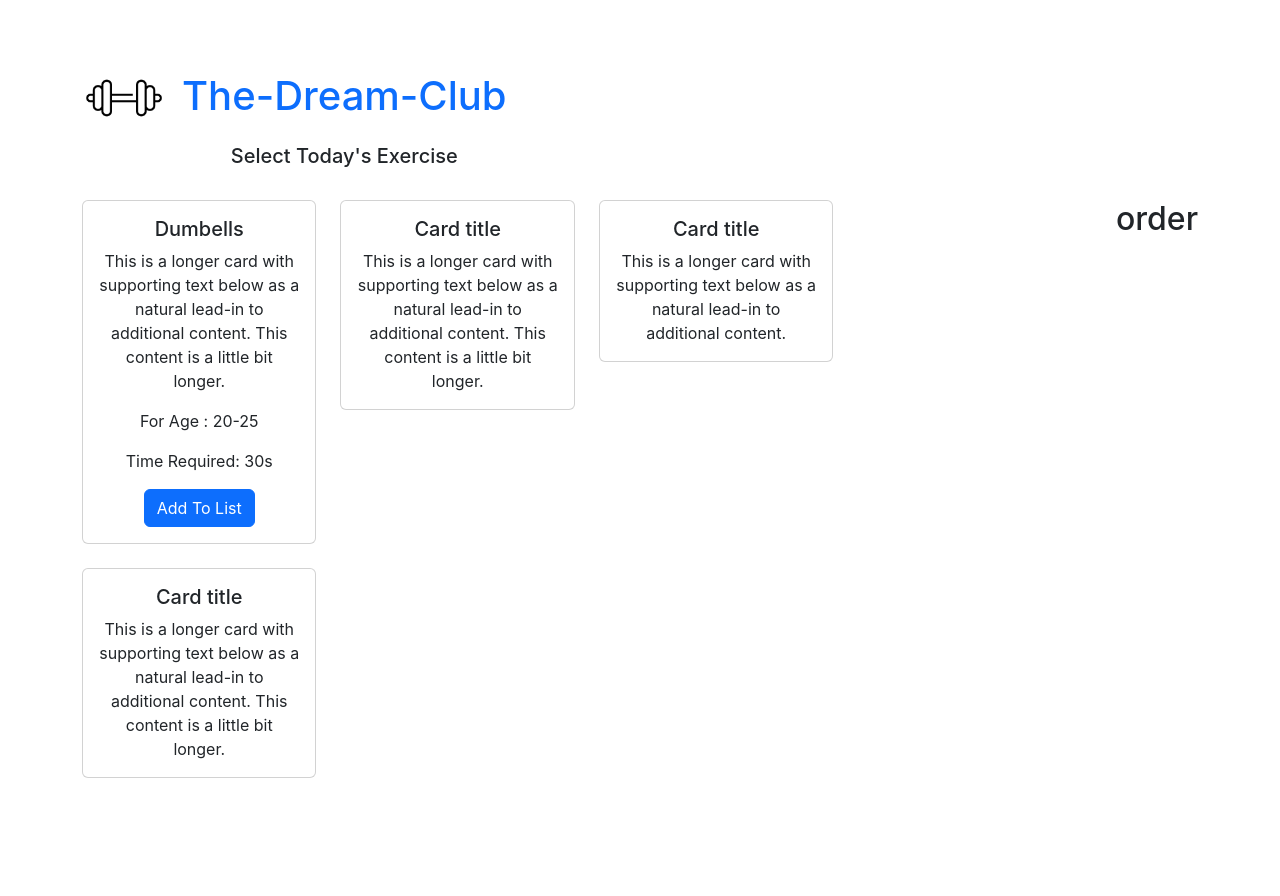
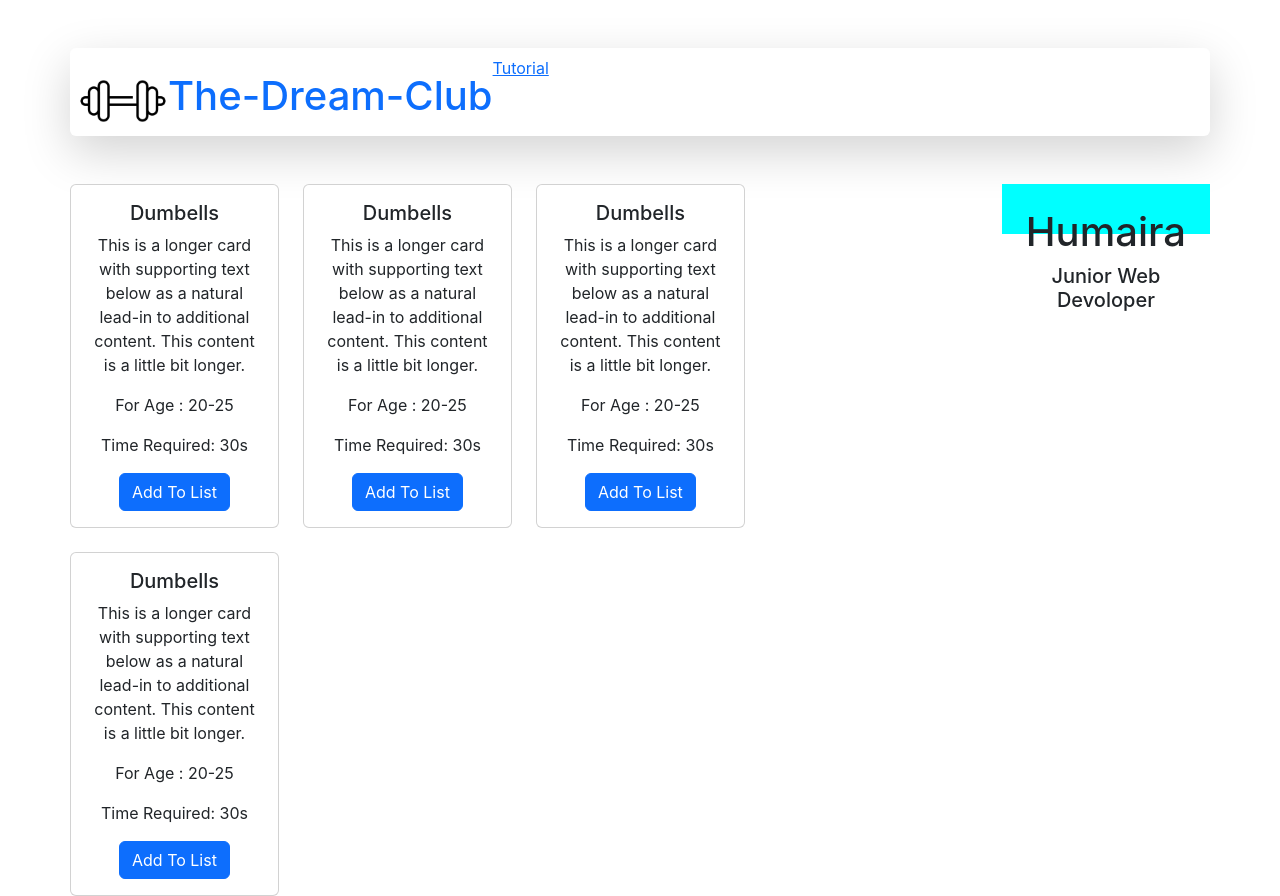
Before and after one commit to HHM-1999/DREAM-CLUB, a React (Create React App) app: page / in a window 1280 px wide. Before the commit the page ends 800 px from the top, so only its background shows below. Built offline with nearby package versions, Linux system fonts and the light colour scheme.

Commit message:
1st commit

```diff
--- a/src/Componants/Header/Header.css
+++ b/src/Componants/Header/Header.css
@@ -1,8 +1,13 @@
 .header{
-    margin:10px;
 
+    height: 40px;
+    background-color: white;
 }
 
 .header img{
-    width: 80px;
+    width: 90px;
 }
+.Tutorial{
+    display: flex;
+    text-align: center;
+}
--- a/src/Componants/Header/Header.js
+++ b/src/Componants/Header/Header.js
@@ -4,19 +4,17 @@ import './Header.css';
 
 const Header = () => {
     return (
-         <nav className='container d-flex g-2 mt-5'>
+         <nav className='container d-flex g-2 mt-5 shadow-lg p-2 mb-5 bg-body rounded'>
             <div className=' header'>
                 <img src={logo} alt=""></img>
 
             </div>
-            <div>
-                <h1 className='mt-4 m-2 text-primary'>The-Dream-Club</h1>
-                <h5 className='mt-4 '>Select Today's Exercise</h5>
-                {/* <div className='mt-4 text'>
-                  <a href="./tutorial">Tutorial</a>
-            </div> */}
+            <div className='Tutorial'>
+                <h1 className='mt-3 text-primary'>The-Dream-Club</h1>
+                <a href="./tutorial" >Tutorial</a>
+            </div>
 
-            </div>
+
 
 
 
--- a/src/Componants/card/Items.css
+++ b/src/Componants/card/Items.css
@@ -1,3 +1,8 @@
 .style{
     width: 75%;
 }
+.Drawer{
+    height:50px;
+    padding:10px;
+    background-color: aqua;
+}
--- a/src/Componants/card/Items.js
+++ b/src/Componants/card/Items.js
@@ -3,10 +3,10 @@ import './Items.css';
 
 const Items = () => {
     return (
-        <div className='container mt-4 d-flex'>
+        <div className='container mt-4 d-flex g-0'>
             <div>
                 <div className="row row-cols-1 row-cols-md-3 g-4 style">
-  <div className='col'>
+                     <div className='col'>
     <div className="card ">
       {/* <img src="..." class="card-img-top" alt="..."> */}
       <div className="card-body">
@@ -19,42 +19,57 @@ const Items = () => {
     </div>
                     </div>
 
-  <div class="col">
-    <div class="card">
+                     <div className='col'>
+    <div className="card ">
       {/* <img src="..." class="card-img-top" alt="..."> */}
-      <div class="card-body">
-        <h5 class="card-title">Card title</h5>
-        <p class="card-text">This is a longer card with supporting text below as a natural lead-in to additional content. This content is a little bit longer.</p>
+      <div className="card-body">
+        <h5 className="card-title">Dumbells</h5>
+                                <p className="card-text">This is a longer card with supporting text below as a natural lead-in to additional content. This content is a little bit longer.</p>
+                                <p>For Age : 20-25</p>
+                                <p>Time Required: 30s</p>
+                                <button href="#" className='btn btn-primary'>Add To List</button>
       </div>
     </div>
-  </div>
-  <div class="col">
-    <div class="card">
+                    </div>
+
+                     <div className='col'>
+    <div className="card ">
       {/* <img src="..." class="card-img-top" alt="..."> */}
-      <div class="card-body">
-        <h5 class="card-title">Card title</h5>
-        <p class="card-text">This is a longer card with supporting text below as a natural lead-in to additional content.</p>
+      <div className="card-body">
+        <h5 className="card-title">Dumbells</h5>
+                                <p className="card-text">This is a longer card with supporting text below as a natural lead-in to additional content. This content is a little bit longer.</p>
+                                <p>For Age : 20-25</p>
+                                <p>Time Required: 30s</p>
+                                <button href="#" className='btn btn-primary'>Add To List</button>
       </div>
     </div>
-  </div>
-  <div class="col">
-    <div class="card">
+                    </div>
+
+
+                     <div className='col'>
+    <div className="card ">
       {/* <img src="..." class="card-img-top" alt="..."> */}
-      <div class="card-body">
-        <h5 class="card-title">Card title</h5>
-        <p class="card-text">This is a longer card with supporting text below as a natural lead-in to additional content. This content is a little bit longer.</p>
+      <div className="card-body">
+        <h5 className="card-title">Dumbells</h5>
+                                <p className="card-text">This is a longer card with supporting text below as a natural lead-in to additional content. This content is a little bit longer.</p>
+                                <p>For Age : 20-25</p>
+                                <p>Time Required: 30s</p>
+                                <button href="#" className='btn btn-primary'>Add To List</button>
       </div>
     </div>
+                    </div>
+
   </div>
-</div>
+        </div>
+          <div className='Drawer p-4 mt-0'>
+                <h1>Humaira</h1>
+                <h5>Junior Web Devoloper</h5>
+
+            </div>
+
+        </div>
 
 
-            </div>
-            <div className='Drawer'>
-                <h2>order</h2>
-
-            </div>
-            </div>
 
     );
 };
```
